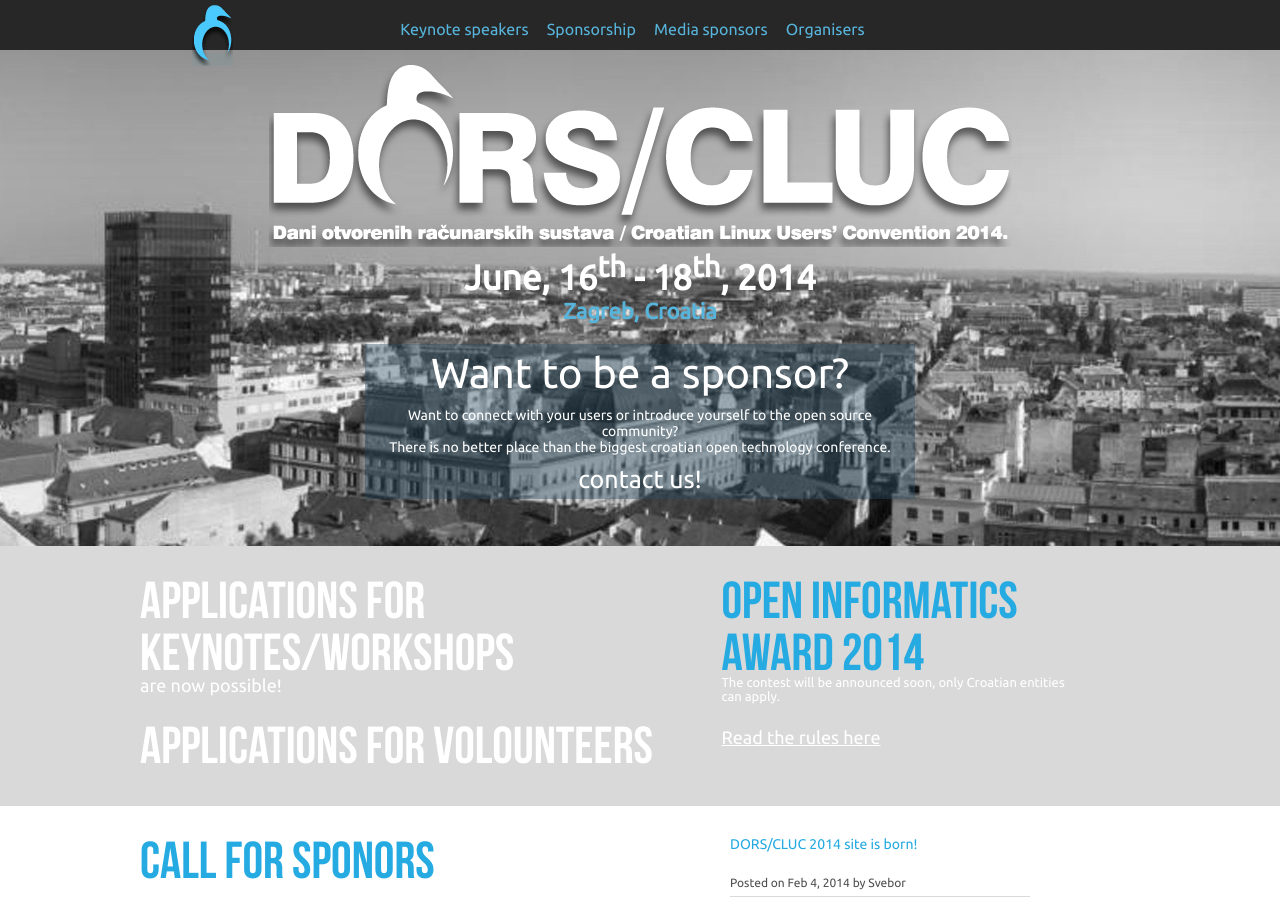
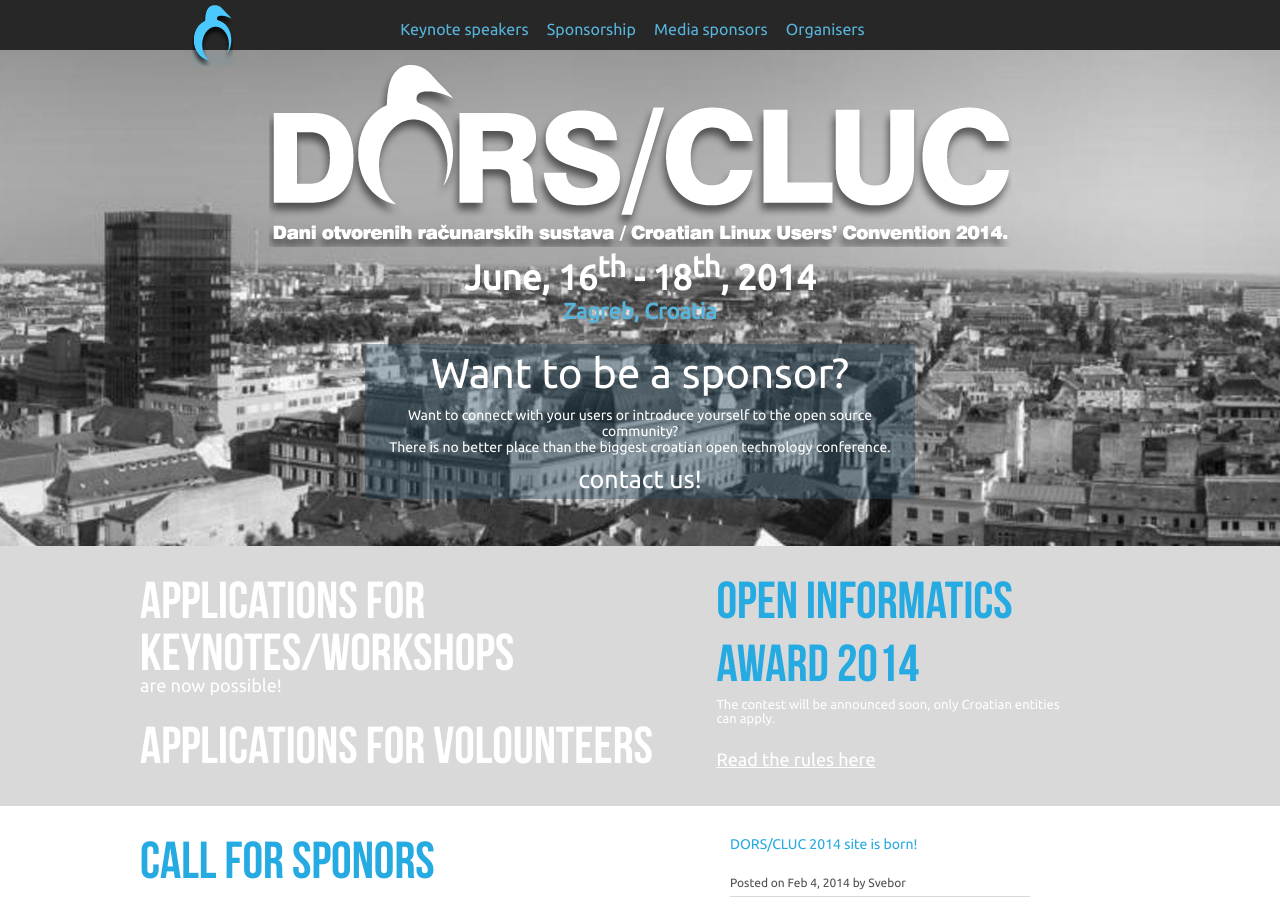
Before and after one commit to sveby/DC2014-static, a PHP site: page / in a window 1280 px wide. Shown: the top 907 px of the page. Run offline with PHP 8.4, Linux system fonts and the light colour scheme.

Commit message:
Fixed: Doesn't look nice in IE

```diff
--- a/dors/dors.css
+++ b/dors/dors.css
@@ -14,7 +14,9 @@ p {text-align:justify; font-size:15px;}
 .t_d_u {text-decoration:underline;}
 
 .ui{font-family: "Ubuntu-RI";}
-.bn{font-family: "BebasNeue";}
+.bn{font-family: "BebasNeue", "Arial Narrow"}
+
+.clear { clear: both; }
 
 /*font sizes*/
 .f52 {font-size:52px;}
@@ -106,7 +108,7 @@ p {text-align:justify; font-size:15px;}
 .sub_panel {margin:auto;max-width:1000px}
 .info {margin:auto;display:inline-block;padding-top:15px;vertical-align:top;text-align:left;}
 .info1 {float:left;max-width:550px;}
-.info2 {max-width:350px; padding-left:0px;}
+.info2 {max-width:360px; padding-left:0px;}
 @media all and (max-width:900px)
 {
 .sub_panel {text-align: left;}
@@ -150,7 +152,6 @@ p {text-align:justify; font-size:15px;}
 
 .footer{position:relative;background-color:#272727;height:90px;text-align:center;padding-top:15px}
 
-
 @media all and (max-width:920px)
 {
 /* .info {font-size:25px;} */
--- a/dors/index.html
+++ b/dors/index.html
@@ -195,13 +195,14 @@
 			</a>
 		</div>
 		<div class="info info2">
-			<div class="b bn f52 h52">Open informatics</div>
-			<div class="b bn f52 h52">Award 2014</div>
+			<div class="b bn f52">Open informatics</div>
+			<div class="b bn f52">Award 2014</div>
 			<!--<div class="b f18 pt28 h20"><a class="t_d_u" href="#" style="display:block">Apply here</a></div>-->
 			<div class="f13 h52 w">The contest will be announced soon, only Croatian entities can apply.</div>
 			<div class="f18 h20"><a style="display:block" class="w  t_d_u" href="http://www.open.hr/djelatnosti/nagrada-otvorena-informatika/" target="_blank">Read the rules here</a></div>
 		</div>
 	</div>
+	<div class="clear"></div>
 </div>
 
 
```
